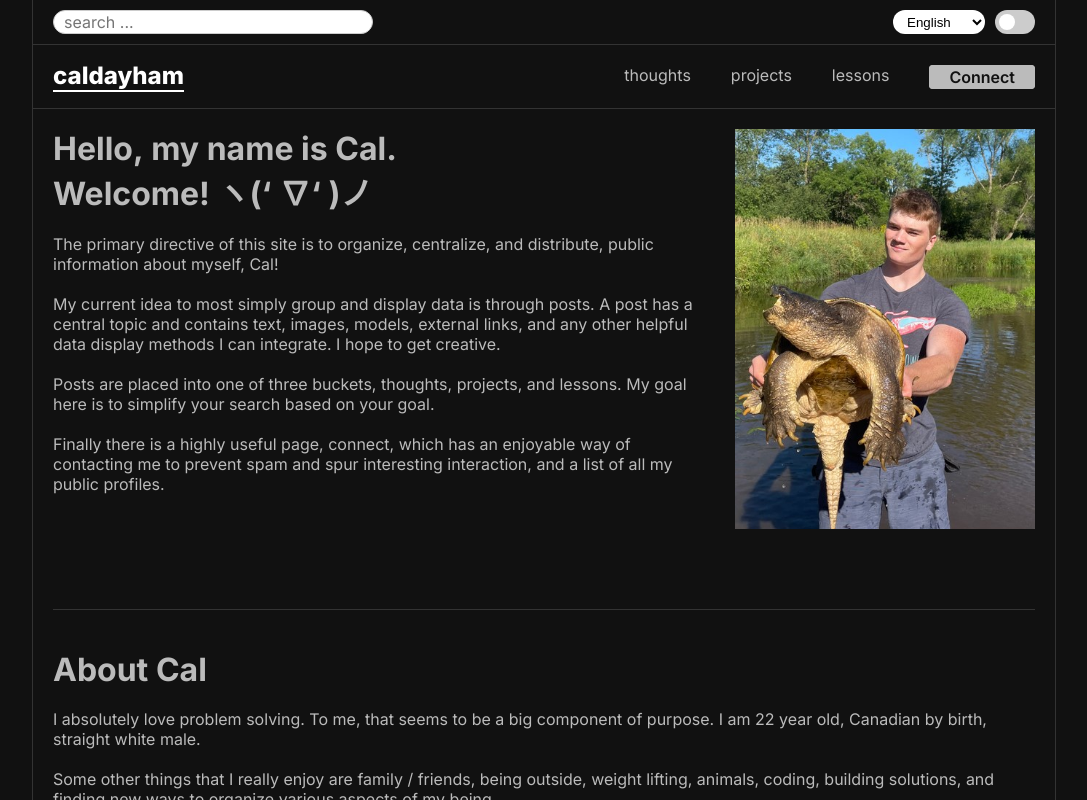
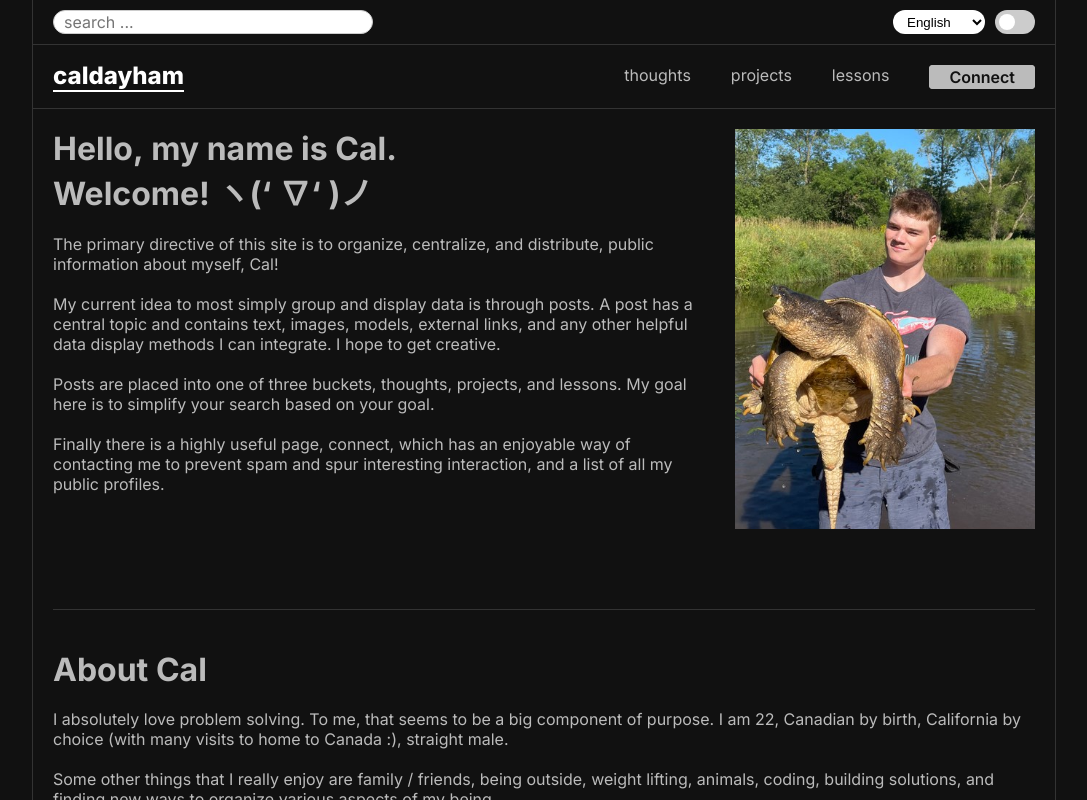
Before and after one commit to caldayham/front-caldayham.com, a Next.js app: page / in a window 1280 px wide. Shown: the top 800 px of the page, without its empty margins (96-1183 px from the left). Built offline with nearby package versions, Linux system fonts and the light colour scheme.

Commit message:
home page stuff

```diff
--- a/src/app/page.tsx
+++ b/src/app/page.tsx
@@ -25,7 +25,7 @@ export default function LandingPage() {
 
         <div className='lowerPageSection'>
           <h1 className={styles.title}>About Cal</h1>
-          <p>I absolutely love problem solving. To me, that seems to be a big component of purpose. I am 22 year old, Canadian by birth, straight white male.</p>
+          <p>I absolutely love problem solving. To me, that seems to be a big component of purpose. I am 22, Canadian by birth, California by choice (with many visits to home to Canada :), straight male.</p>
           <p>Some other things that I really enjoy are family / friends, being outside, weight lifting, animals, coding, building solutions, and finding new ways to organize various aspects of my being.</p>
           <p>I think a lot about entropy, ultimate purpose in existence, personal agency, and the severity of existence. I am very grateful to be.</p>
           <p>I am quite fortunate to have a wonderful family, great friends, healthy body, and clear mind. I have had my struggles, I am and will continue to have more, I am grateful for existence.</p>
```
